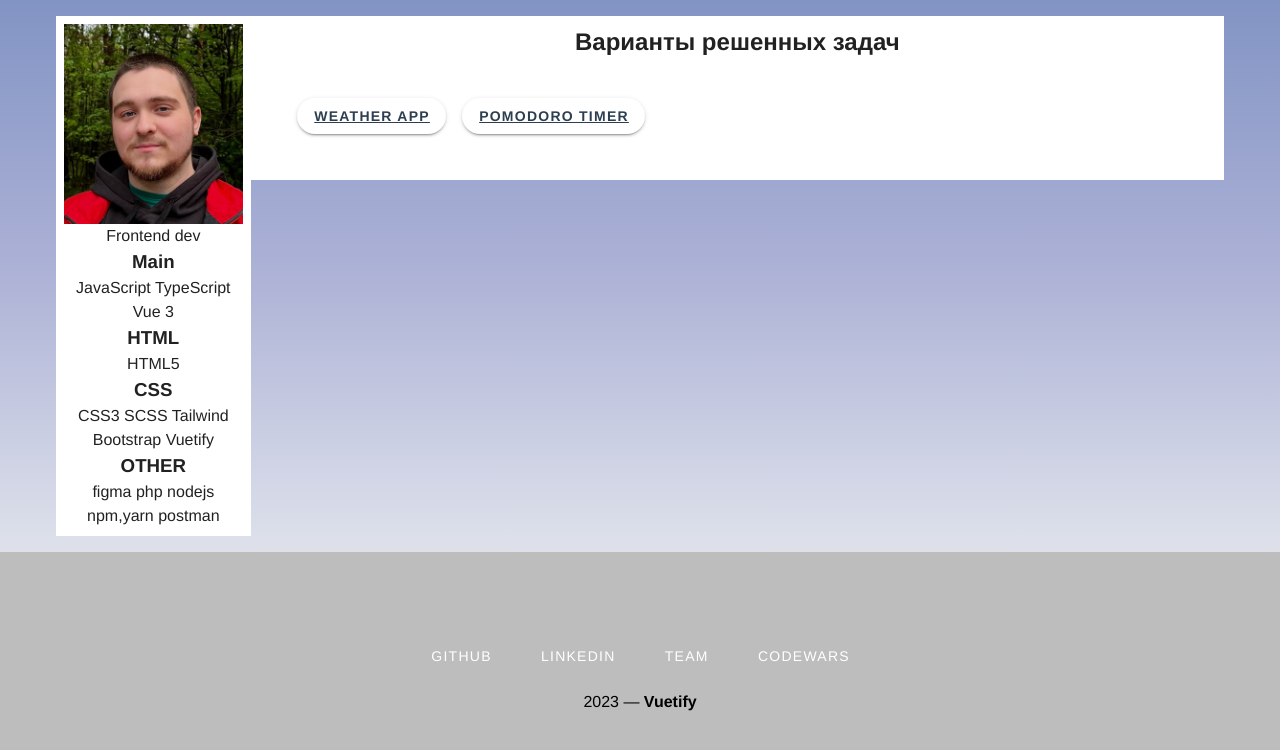
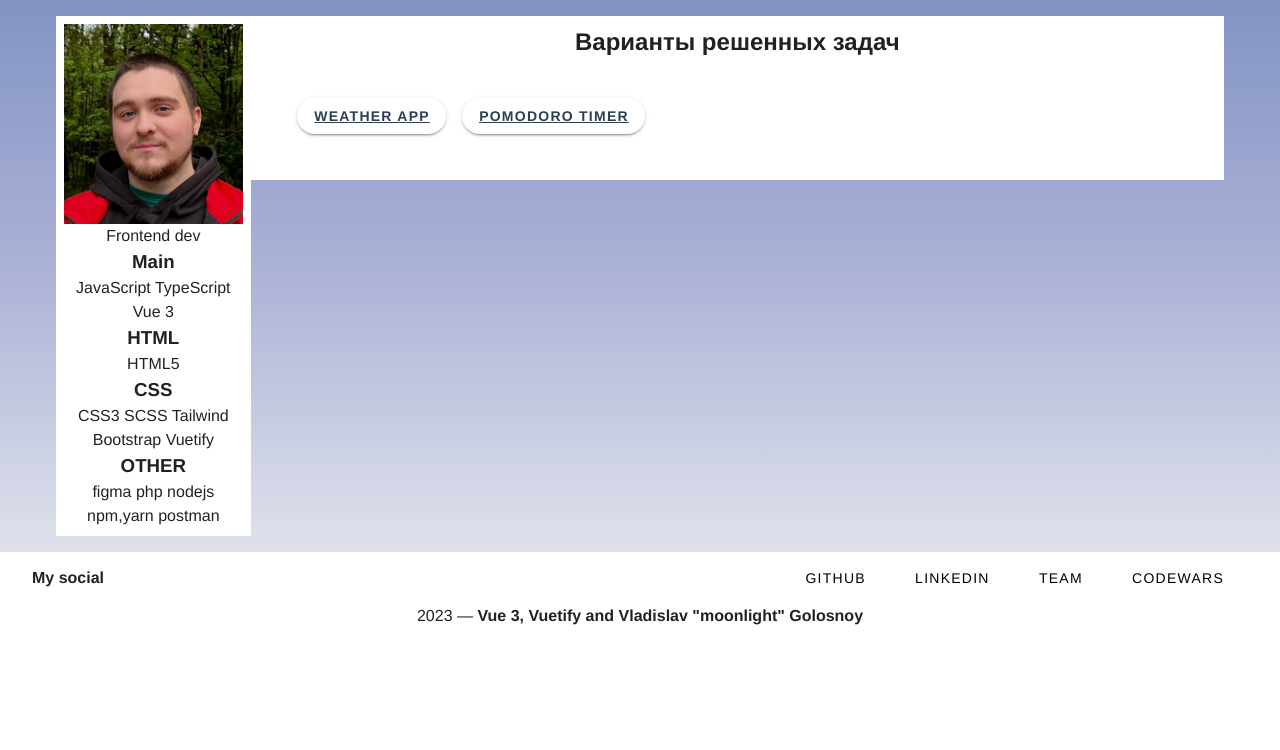
Before and after one commit to moonlightboss/skillcheck, a Vue app: page / in a window 1280 px wide. Shown: the top 750 px of the page. Built offline with nearby package versions, Linux system fonts and the light colour scheme.

Commit message:
Footer changes

```diff
--- a/src/App.vue
+++ b/src/App.vue
@@ -55,22 +55,28 @@
         </v-col>
       </v-row>
     </v-container>
-    <v-footer class="bg-grey-lighten-1">
-      <v-row justify="center" no-gutters>
+    <v-footer class="d-flex flex-column">
+      <div class="d-flex w-100 align-center px-4">
+        <strong>My social</strong>
+
+        <v-spacer></v-spacer>
+
         <v-btn
           v-for="link in links"
           :key="link"
-          color="white"
+          color="black"
           variant="text"
           class="mx-2"
           rounded="xl"
         >
           {{ link }}
         </v-btn>
-        <v-col class="text-center mt-4" cols="12">
-          {{ new Date().getFullYear() }} — <strong>Vuetify</strong>
-        </v-col>
-      </v-row>
+      </div>
+
+      <div class="px-4 py-2 text-center w-100">
+        {{ new Date().getFullYear() }} —
+        <strong>Vue 3, Vuetify and Vladislav "moonlight" Golosnoy</strong>
+      </div>
     </v-footer>
   </v-app>
 </template>
```
